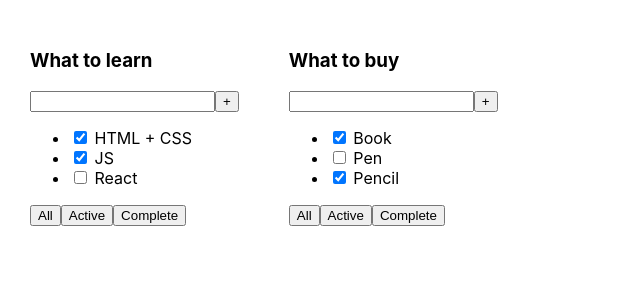
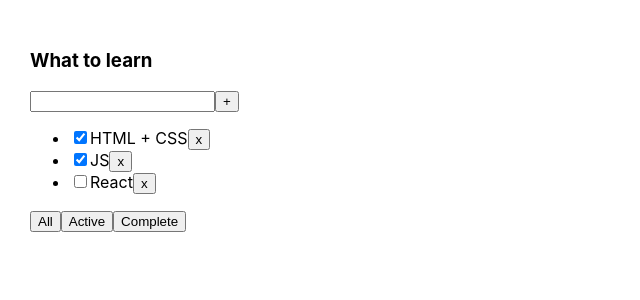
Before and after one commit to Sergejs-Rudko/todo_react_redux, a React (Create React App) app: page / in a window 1280 px wide. Shown: the top 300 px of the page, without its empty margins (0-640 px from the left). Built offline with nearby package versions, Linux system fonts and the light colour scheme.

Commit message:
2. Remove task function added Task Filter added

```diff
--- a/src/App.tsx
+++ b/src/App.tsx
@@ -1,24 +1,52 @@
-import React from "react";
+import React, {useState} from "react";
 import "./App.css"
 import {TaskType, Todolist} from "./Todolist";
 
+export type FilterValueTypes = "all" | "active" | "completed"
+
 export function App() {
-    let tasks1: Array<TaskType> = [
+    // another todolist for later
+    /*    let tasks2: Array<TaskType> = [
+            {id: 1, isDone: true, taskTitle: "Book"},
+            {id: 2, isDone: false, taskTitle: "Pen"},
+        ]*/
+    //STATES START
+    let [tasks, setTasks] = useState<Array<TaskType>>([
         {id: 1, isDone: true, taskTitle: "HTML + CSS"},
         {id: 2, isDone: true, taskTitle: "JS"},
         {id: 3, isDone: false, taskTitle: "React"}
-    ]
+    ])
 
-    let tasks2: Array<TaskType> = [
-        {id: 1, isDone: true, taskTitle: "Book"},
-        {id: 2, isDone: false, taskTitle: "Pen"},
-        {id: 3, isDone: true, taskTitle: "Pencil"}
-    ]
+    let [filter, setFilter] = useState<FilterValueTypes>("all")
+    //STATES END
+
+    //FUNCTIONS START
+    function removeTask(taskID: number) {
+        let filteredTasks = tasks.filter(task => task.id !== taskID)
+        setTasks(filteredTasks)
+    }
+
+    function changeFilter(filterValue: FilterValueTypes) {
+        setFilter(filterValue)
+    }
+
+    //FUNCTIONS END
+
+
+    let tasksForTodolist = tasks
+    if (filter === "completed") {
+        tasksForTodolist = tasks.filter(task => task.isDone === true)
+    }
+    if (filter === "active") {
+        tasksForTodolist = tasks.filter(task => task.isDone === false)
+    }
 
     return (
         <div className={"App"}>
-            <Todolist title={"What to learn"} tasks={tasks1}/>
-            <Todolist title={"What to buy"} tasks={tasks2}/>
+            <Todolist title={"What to learn"}
+                      tasks={tasksForTodolist}
+                      removeTask={removeTask}
+                      changeFilter={changeFilter}/>
         </div>
     )
 }
--- a/src/Todolist.tsx
+++ b/src/Todolist.tsx
@@ -1,17 +1,30 @@
 import React from "react";
-
+import {FilterValueTypes} from "./App";
+//TYPES START
 type PropsType = {
-    title : string
-    tasks : Array<TaskType>
+    title: string
+    tasks: Array<TaskType>
+    removeTask: (taskID: number) => void
+    changeFilter: (filter: FilterValueTypes) => void
 }
 
 export type TaskType = {
-    id : number
-    isDone : boolean
-    taskTitle : string
+    id: number
+    isDone: boolean
+    taskTitle: string
 }
 
-export function Todolist(props : PropsType) {
+//TYPES END
+
+export function Todolist(props: PropsType) {
+
+    //CLICK HANDLERS START
+    const onDeleteButtonClickHandler = (taskID: number) => props.removeTask(taskID)
+    const onFilterAllButtonClick = () => props.changeFilter("all")
+    const onFilterActiveButtonClick = () => props.changeFilter("active")
+    const onFilterCompletedButtonClick = () => props.changeFilter("completed")
+    //CLICK HANDLERS END
+
     return (
         <div>
             <h3>{props.title}</h3>
@@ -20,14 +33,16 @@
                 <button>+</button>
             </div>
             <ul>
-                <li><input type={"checkbox"} checked={props.tasks[0].isDone}/> <span>{props.tasks[0].taskTitle}</span></li>
-                <li><input type={"checkbox"} checked={props.tasks[1].isDone}/> <span>{props.tasks[1].taskTitle}</span></li>
-                <li><input type={"checkbox"} checked={props.tasks[2].isDone}/> <span>{props.tasks[2].taskTitle}</span></li>
+                {props.tasks.map(task =>
+                    <li key={task.id}><input type={"checkbox"} checked={task.isDone}/><span>{task.taskTitle}</span>
+                        <button onClick={() => onDeleteButtonClickHandler(task.id)}>x</button>
+                    </li>
+                )}
             </ul>
             <div>
-                <button>All</button>
-                <button>Active</button>
-                <button>Complete</button>
+                <button onClick={() => onFilterAllButtonClick()}>All</button>
+                <button onClick={() => onFilterActiveButtonClick()}>Active</button>
+                <button onClick={() => onFilterCompletedButtonClick()}>Complete</button>
             </div>
         </div>
     )
```
